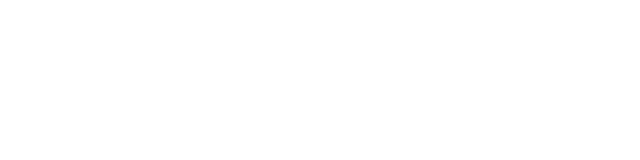
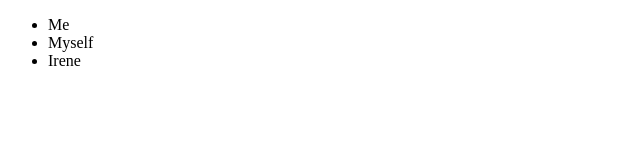
Before and after one commit to winstonbarbe/ng-lessons, an Angular app: page / in a window 1280 px wide. Shown: the top 160 px of the page, without its empty margins (0-640 px from the left). Built offline with nearby package versions, Linux system fonts and the light colour scheme.

Commit message:
implements lifecycle on init class

```diff
--- a/src/app/persons/persons.component.ts
+++ b/src/app/persons/persons.component.ts
@@ -1,10 +1,17 @@
-import { Component, Input } from '@angular/core';
+import { Component, OnInit } from '@angular/core';
+import { PersonsService } from './persons.service';
 
 @Component({
   selector: 'app-persons',
   templateUrl: './persons.component.html'
 })
 
-export class PersonsComponent {
-  @Input() personsList: string[];
+export class PersonsComponent implements OnInit {
+  personsList: string[];
+  constructor(private prsService: PersonsService) {
+    // this.personsList= prsService.persons;
+  }
+  ngOnInit() {
+    this.personsList = this.prsService.persons;
+  }
 }
```
